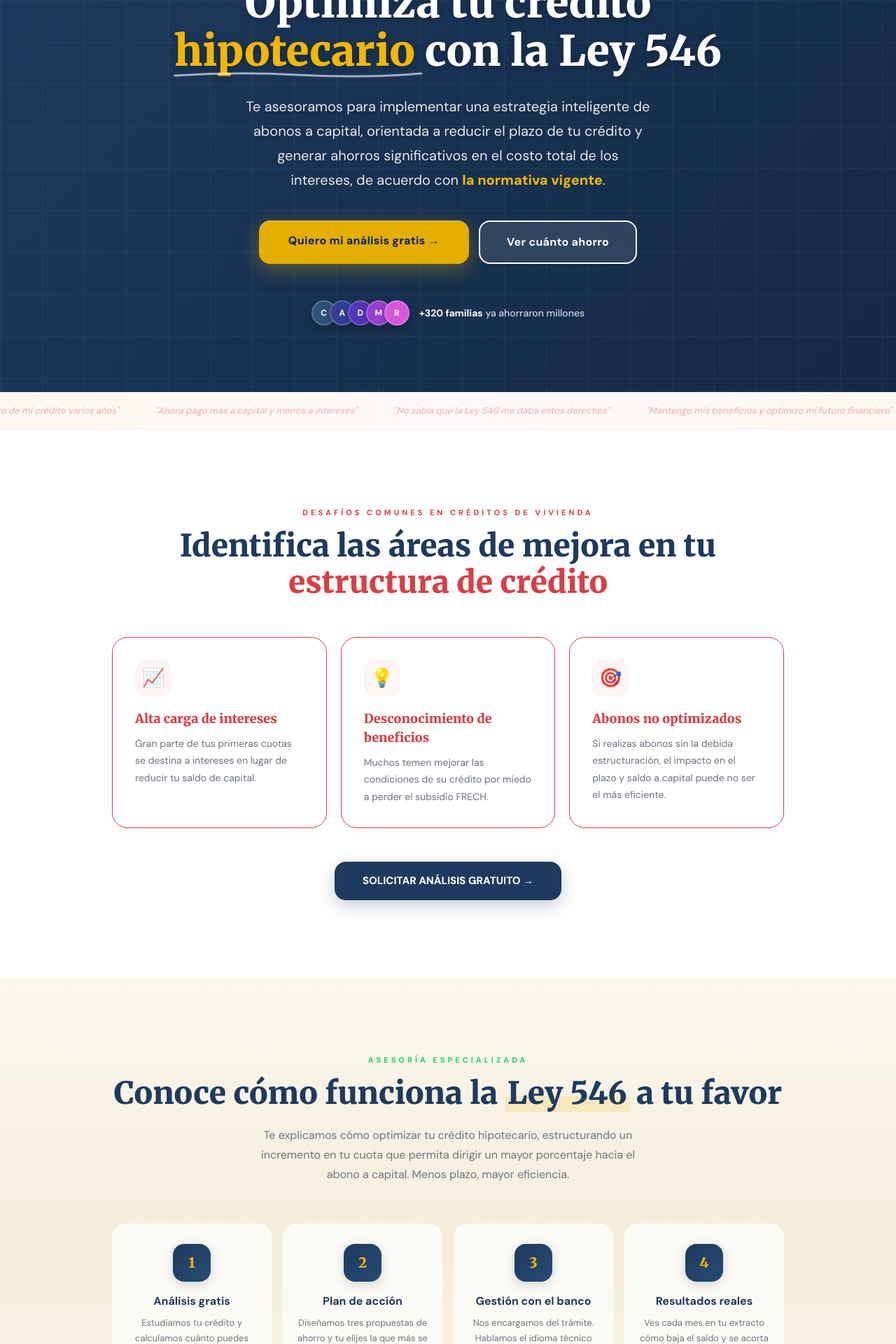
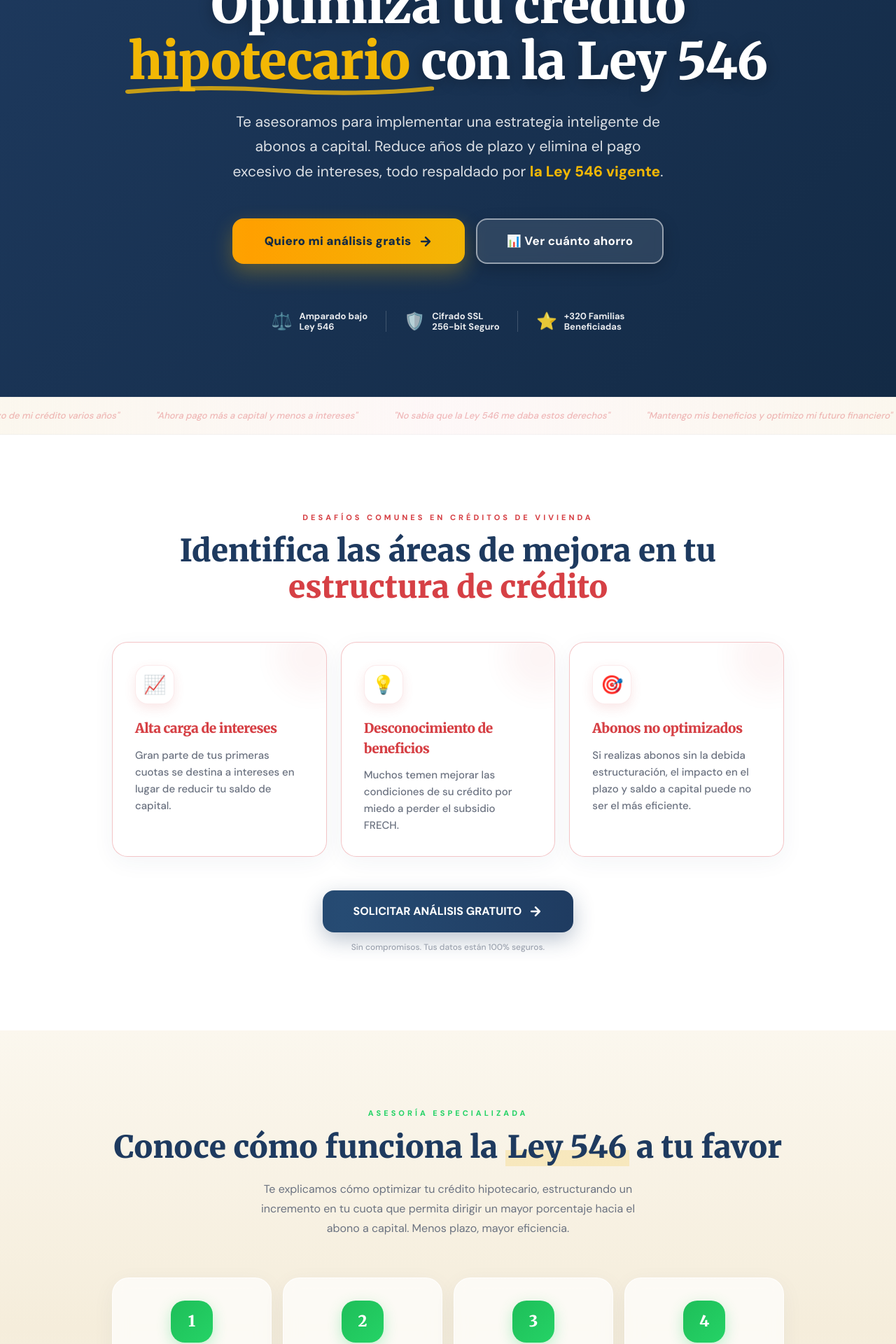
Before and after one commit to icodecauseiloveit/miguiafinanciero, a Next.js app: page / in a window 1280 px wide. Shown: the part 240-2160 px from the top of the page at 70% size. Built offline with nearby package versions, Linux system fonts and the light colour scheme.

Commit message:
Implement landing redesign proposal

```diff
--- a/src/app/globals.css
+++ b/src/app/globals.css
@@ -64,3 +64,34 @@ body {
   background: var(--white);
   color: var(--blue);
 }
+
+.mesh-bg {
+  background-color: var(--cream);
+  background-image:
+    radial-gradient(at 0% 0%, hsla(212, 51%, 24%, 0.05) 0px, transparent 50%),
+    radial-gradient(at 100% 0%, hsla(45, 96%, 48%, 0.06) 0px, transparent 50%),
+    radial-gradient(at 100% 100%, hsla(212, 51%, 24%, 0.04) 0px, transparent 50%),
+    radial-gradient(at 0% 100%, hsla(45, 96%, 48%, 0.04) 0px, transparent 50%);
+  background-size: 150% 150%;
+  animation: mesh-movement 15s ease infinite alternate;
+}
+
+@keyframes mesh-movement {
+  0% { background-position: 0% 0%; }
+  100% { background-position: 100% 100%; }
+}
+
+.glass-card {
+  background: rgba(255, 255, 255, 0.7);
+  backdrop-filter: blur(10px);
+  -webkit-backdrop-filter: blur(10px);
+  border: 1px solid rgba(255, 255, 255, 0.8);
+  box-shadow: 0 8px 32px rgba(30, 58, 95, 0.05);
+}
+
+.text-gradient {
+  background: linear-gradient(to right, var(--blue), var(--blue-mid), var(--yellow-muted));
+  -webkit-background-clip: text;
+  -webkit-text-fill-color: transparent;
+  background-clip: text;
+}
--- a/src/components/landing-gads/Hero.tsx
+++ b/src/components/landing-gads/Hero.tsx
@@ -10,85 +10,96 @@ export function Hero({ onContactClick, onSimClick }: HeroProps) {
     <section style={{
       minHeight: "100vh", display: "flex", flexDirection: "column", justifyContent: "center",
       padding: "130px 28px 90px", position: "relative", overflow: "hidden",
-      background: `linear-gradient(135deg, var(--blue), var(--blue-dark))`,
+      background: `linear-gradient(135deg, var(--blue), var(--blue-dark))`
     }}>
-      {/* Subtle grid pattern */}
-      <div style={{ position: "absolute", inset: 0, opacity: 0.05, backgroundImage: `linear-gradient(var(--white) 1px, transparent 1px), linear-gradient(90deg, var(--white) 1px, transparent 1px)`, backgroundSize: "60px 60px", pointerEvents: "none" }} />
+      {/* Background decoration removed per user request */}
 
-      <div style={{ maxWidth: 820, margin: "0 auto", textAlign: "center", position: "relative", zIndex: 1 }}>
-        {/* Alert */}
+      <div style={{ maxWidth: 1000, margin: "0 auto", textAlign: "center", position: "relative", zIndex: 1 }}>
+        {/* Alert Pill */}
         <div style={{
-          display: "inline-flex", alignItems: "center", gap: 8,
-          padding: "9px 22px", borderRadius: 40,
-          background: "rgba(255,255,255,0.1)", border: "1px solid rgba(255,255,255,0.2)",
+          display: "inline-flex", alignItems: "center", gap: 10,
+          padding: "10px 24px", borderRadius: 40,
+          background: "rgba(255, 255, 255, 0.1)", border: "1px solid rgba(255, 255, 255, 0.2)",
           marginBottom: 36, animation: "fadeUp 0.4s ease",
-          backdropFilter: "blur(4px)",
+          backdropFilter: "blur(8px)",
         }}>
-          <span style={{ width: 7, height: 7, borderRadius: "50%", background: "#4CAF50", animation: "pulse 2s infinite" }} />
-          <span style={{ color: "var(--white)", fontSize: 12.5, fontWeight: 600, letterSpacing: 0.2 }}>Conoce las alternativas para optimizar tu crédito.</span>
+          <span style={{ width: 8, height: 8, borderRadius: "50%", background: "var(--green)", animation: "pulse 2s infinite", boxShadow: "0 0 10px var(--green)" }} />
+          <span style={{ color: "var(--white)", fontSize: 13, fontWeight: 700, letterSpacing: 0.5, textTransform: "uppercase" }}>Evaluación Inicial 100% Gratuita</span>
         </div>
 
         <h1 style={{
           fontFamily: "var(--font-merriweather)",
-          fontSize: "clamp(32px, 5.2vw, 60px)", fontWeight: 900,
-          lineHeight: 1.15, margin: "0 0 28px", color: "var(--white)",
+          fontSize: "clamp(36px, 6vw, 72px)", fontWeight: 900,
+          lineHeight: 1.12, margin: "0 0 28px", color: "var(--white)",
           animation: "fadeUp 0.6s ease",
-          textShadow: "0 2px 10px rgba(0,0,0,0.3)",
+          letterSpacing: "-1px",
+          textShadow: "0 4px 20px rgba(0,0,0,0.3)"
         }}>
-          Optimiza tu crédito<br />
-          <span style={{ position: "relative", display: "inline-block" }}>
-            <span style={{ color: "var(--yellow)" }}>hipotecario</span>
-            <svg style={{ position: "absolute", bottom: -5, left: -2, width: "104%", height: 12 }} viewBox="0 0 200 12" preserveAspectRatio="none">
-              <path d="M2 8 Q50 2 100 7 Q150 12 198 5" fill="none" stroke="var(--white)" strokeWidth="3" strokeLinecap="round" opacity="0.6" />
+          Optimiza tu crédito{" "}
+          <span style={{ color: "var(--yellow)", position: "relative", display: "inline-block", textShadow: "none" }}>
+            hipotecario
+            <svg style={{ position: "absolute", bottom: -8, left: -5, width: "110%", height: 18 }} viewBox="0 0 200 12" preserveAspectRatio="none">
+              <path d="M2 8 Q50 2 100 7 Q150 12 198 5" fill="none" stroke="var(--yellow)" strokeWidth="4" strokeLinecap="round" opacity="0.8" />
             </svg>
           </span>{" "}
           con la Ley 546
         </h1>
 
         <p style={{
-          fontSize: "clamp(15px, 2.2vw, 20px)", color: "rgba(255,255,255,0.9)", lineHeight: 1.75,
-          maxWidth: 580, margin: "0 auto 40px", animation: "fadeUp 0.8s ease",
-          textShadow: "0 1px 4px rgba(0,0,0,0.2)",
+          fontSize: "clamp(16px, 2.2vw, 21px)", color: "rgba(255, 255, 255, 0.85)", lineHeight: 1.7,
+          maxWidth: 640, margin: "0 auto 48px", animation: "fadeUp 0.8s ease",
+          fontWeight: 400
         }}>
-          Te asesoramos para implementar una estrategia inteligente de abonos a capital, orientada a reducir el plazo de tu crédito y generar ahorros significativos en el costo total de los intereses, de acuerdo con{" "}
-          <strong style={{ color: "var(--yellow)", fontWeight: 800 }}>la normativa vigente</strong>.
+          Te asesoramos para implementar una estrategia inteligente de abonos a capital. Reduce años de plazo y elimina el pago excesivo de intereses, todo respaldado por{" "}
+          <strong style={{ color: "var(--yellow)", fontWeight: 800 }}>la Ley 546 vigente</strong>.
         </p>
 
-        <div style={{ display: "flex", gap: 14, justifyContent: "center", flexWrap: "wrap", animation: "fadeUp 1s ease" }}>
+        <div style={{ display: "flex", gap: 16, justifyContent: "center", flexWrap: "wrap", animation: "fadeUp 1s ease" }}>
           <a href="/formulario" style={{
-            display: "inline-block", padding: "17px 42px", borderRadius: 16, border: "none", cursor: "pointer",
-            background: "#e4ae00",
-            color: "#112166", fontSize: 16, fontWeight: 800, letterSpacing: 0.3, textDecoration: "none",
-            boxShadow: `0 8px 28px rgba(228, 174, 0, 0.35), inset 0 1px 0 rgba(255,255,255,0.3)`,
-            transition: "all 0.3s cubic-bezier(.22,1,.36,1)",
+            display: "inline-flex", alignItems: "center", gap: 10, padding: "18px 46px", borderRadius: 16, border: "none", cursor: "pointer",
+            background: "linear-gradient(90deg, #F2B705 0%, #FFA000 50%, #F2B705 100%)", backgroundSize: "200% auto",
+            color: "var(--blue-dark)", fontSize: 17, fontWeight: 900, letterSpacing: 0.3, textDecoration: "none",
+            boxShadow: `0 12px 30px rgba(242, 183, 5, 0.3)`,
+            transition: "all 0.3s cubic-bezier(.22,1,.36,1)", animation: "shimmer 4s infinite linear"
           }}
-          >Quiero mi análisis gratis →</a>
+          onMouseEnter={e => { e.currentTarget.style.transform = "translateY(-4px)"; e.currentTarget.style.boxShadow = "0 16px 40px rgba(242, 183, 5, 0.4)"; }}
+          onMouseLeave={e => { e.currentTarget.style.transform = "translateY(0)"; e.currentTarget.style.boxShadow = "0 12px 30px rgba(242, 183, 5, 0.3)"; }}
+          >
+            Quiero mi análisis gratis
+            <svg width="20" height="20" viewBox="0 0 24 24" fill="none" stroke="currentColor" strokeWidth="3" strokeLinecap="round" strokeLinejoin="round">
+              <path d="M5 12h14M12 5l7 7-7 7" />
+            </svg>
+          </a>
           <button onClick={onSimClick} style={{
-            padding: "17px 38px", borderRadius: 16, cursor: "pointer",
-            background: "rgba(255,255,255,0.1)", border: `2px solid var(--white)`,
-            color: "var(--white)", fontSize: 16, fontWeight: 700, letterSpacing: 0.3,
-            backdropFilter: "blur(8px)", transition: "all 0.25s ease",
+            padding: "18px 42px", borderRadius: 16, cursor: "pointer",
+            background: "rgba(255, 255, 255, 0.1)", border: `2px solid rgba(255, 255, 255, 0.5)`,
+            color: "var(--white)", fontSize: 17, fontWeight: 700, letterSpacing: 0.3,
+            boxShadow: "0 8px 24px rgba(0,0,0,0.2)", transition: "all 0.25s ease",
+            backdropFilter: "blur(8px)"
           }}
-          >Ver cuánto ahorro</button>
+          onMouseEnter={e => { e.currentTarget.style.background = "rgba(255, 255, 255, 0.2)"; e.currentTarget.style.transform = "translateY(-2px)"; }}
+          onMouseLeave={e => { e.currentTarget.style.background = "rgba(255, 255, 255, 0.1)"; e.currentTarget.style.transform = "translateY(0)"; }}
+          >
+            📊 Ver cuánto ahorro
+          </button>
         </div>
 
-        {/* Social proof */}
-        <div style={{ marginTop: 52, display: "flex", alignItems: "center", justifyContent: "center", gap: 14, animation: "fadeUp 1.2s ease" }}>
-          <div style={{ display: "flex" }}>
-            {["C", "A", "D", "M", "R"].map((l, i) => (
-              <div key={i} style={{
-                width: 36, height: 36, borderRadius: "50%",
-                background: `hsl(${210 + i * 22}, ${45 + i * 5}%, ${32 + i * 7}%)`,
-                border: `2.5px solid rgba(255,255,255,0.2)`,
-                display: "flex", alignItems: "center", justifyContent: "center",
-                marginLeft: i > 0 ? -10 : 0, fontSize: 12, fontWeight: 700, color: "white",
-                boxShadow: "0 4px 12px rgba(0,0,0,0.25)",
-              }}>{l}</div>
-            ))}
+        {/* Trust Badges */}
+        <div style={{ marginTop: 64, display: "flex", alignItems: "center", justifyContent: "center", gap: "2vw", flexWrap: "wrap", animation: "fadeUp 1.2s ease", opacity: 0.9 }}>
+          <div style={{ display: "flex", alignItems: "center", gap: 10 }}>
+            <span style={{ fontSize: 24 }}>⚖️</span>
+            <span style={{ color: "var(--white)", fontSize: 13, fontWeight: 700, textAlign: "left", lineHeight: 1.2 }}>Amparado bajo<br/>Ley 546</span>
           </div>
-          <p style={{ color: "rgba(255,255,255,0.8)", fontSize: 14, margin: 0, fontWeight: 500 }}>
-            <strong style={{ color: "var(--white)" }}>+320 familias</strong> ya ahorraron millones
-          </p>
+          <div style={{ width: 1, height: 30, background: "rgba(255,255,255,0.2)" }} />
+          <div style={{ display: "flex", alignItems: "center", gap: 10 }}>
+            <span style={{ fontSize: 24 }}>🛡️</span>
+            <span style={{ color: "var(--white)", fontSize: 13, fontWeight: 700, textAlign: "left", lineHeight: 1.2 }}>Cifrado SSL<br/>256-bit Seguro</span>
+          </div>
+          <div style={{ width: 1, height: 30, background: "rgba(255,255,255,0.2)" }} />
+          <div style={{ display: "flex", alignItems: "center", gap: 10 }}>
+            <span style={{ fontSize: 24 }}>⭐</span>
+            <span style={{ color: "var(--white)", fontSize: 13, fontWeight: 700, textAlign: "left", lineHeight: 1.2 }}>+320 Familias<br/>Beneficiadas</span>
+          </div>
         </div>
       </div>
     </section>
--- a/src/components/landing-gads/ProblemSection.tsx
+++ b/src/components/landing-gads/ProblemSection.tsx
@@ -11,7 +11,7 @@ export function ProblemSection({ id }: { id?: string }) {
   ];
 
   return (
-    <Section id={id} bg="var(--white)">
+    <Section id={id} className="mesh-bg">
       <FadeIn>
         <SectionLabel text="Desafíos comunes en créditos de vivienda" color="var(--red)" />
         <SectionHeading>
@@ -22,20 +22,30 @@ export function ProblemSection({ id }: { id?: string }) {
       <div style={{ display: "grid", gridTemplateColumns: "repeat(auto-fit, minmax(260px, 1fr))", gap: 20 }}>
         {problems.map((item, i) => (
           <FadeIn key={i} delay={i * 0.1}>
-            <div style={{
-              background: "var(--white)", borderRadius: 22, padding: 32,
-              border: `1.5px solid var(--red)`, height: "100%",
-              boxShadow: "0 4px 20px rgba(30,58,95,0.04)",
-              transition: "all 0.35s cubic-bezier(.22,1,.36,1)",
-              cursor: "default",
-            }}>
+            <div
+              className="glass-card"
+              style={{
+                borderRadius: 22, padding: 32,
+                border: `1.5px solid rgba(214, 64, 69, 0.3)`, height: "100%",
+                transition: "all 0.35s cubic-bezier(.22,1,.36,1)",
+                cursor: "pointer",
+                position: "relative",
+                overflow: "hidden"
+              }}
+              onMouseEnter={e => { e.currentTarget.style.transform = "translateY(-6px)"; e.currentTarget.style.boxShadow = "0 15px 40px rgba(214, 64, 69, 0.15)"; e.currentTarget.style.borderColor = "var(--red)"; }}
+              onMouseLeave={e => { e.currentTarget.style.transform = "translateY(0)"; e.currentTarget.style.boxShadow = "0 8px 32px rgba(30, 58, 95, 0.05)"; e.currentTarget.style.borderColor = "rgba(214, 64, 69, 0.3)"; }}
+            >
+              {/* Decorative gradient blob inside card */}
+              <div style={{ position: "absolute", top: -30, right: -30, width: 100, height: 100, background: "var(--red)", opacity: 0.05, borderRadius: "50%", filter: "blur(20px)" }} />
+
               <div style={{
-                width: 52, height: 52, borderRadius: 14, marginBottom: 18,
-                background: "var(--red-soft)", display: "flex", alignItems: "center", justifyContent: "center",
-                fontSize: 26,
+                width: 56, height: 56, borderRadius: 18, marginBottom: 20,
+                background: "var(--white)", display: "flex", alignItems: "center", justifyContent: "center",
+                fontSize: 26, boxShadow: "0 6px 16px rgba(214, 64, 69, 0.12)",
+                border: "1px solid rgba(214, 64, 69, 0.1)"
               }}>{item.icon}</div>
-              <h3 style={{ color: "var(--red)", fontSize: 18, fontWeight: 800, marginBottom: 10, fontFamily: "var(--font-merriweather)" }}>{item.title}</h3>
-              <p style={{ color: "var(--gray)", fontSize: 14, lineHeight: 1.75, margin: 0 }}>{item.desc}</p>
+              <h3 style={{ color: "var(--red)", fontSize: 19, fontWeight: 800, marginBottom: 12, fontFamily: "var(--font-merriweather)", letterSpacing: "-0.5px" }}>{item.title}</h3>
+              <p style={{ color: "var(--gray)", fontSize: 15, lineHeight: 1.6, margin: 0, fontWeight: 500 }}>{item.desc}</p>
             </div>
           </FadeIn>
         ))}
--- a/src/components/landing-gads/SolucionSection.tsx
+++ b/src/components/landing-gads/SolucionSection.tsx
@@ -6,7 +6,7 @@ import { CTAButton } from "../ui/CTAButton";
 export function SolucionSection({ id }: { id?: string }) {
   const steps = [
     { s: "1", t: "Análisis gratis", d: "Estudiamos tu crédito y calculamos cuánto puedes ahorrarte. Sin costo." },
-    { s: "2", t: "Plan de acción", d: "Diseñamos tres propuestas de ahorro y tu elijes la que más se adapta a tu realidad financiera." },
+    { s: "2", t: "Plan de acción", d: "Diseñamos tres propuestas de ahorro y tú eliges la que más se adapta a ti." },
     { s: "3", t: "Gestión con el banco", d: "Nos encargamos del trámite. Hablamos el idioma técnico por ti." },
     { s: "4", t: "Resultados reales", d: "Ves cada mes en tu extracto cómo baja el saldo y se acorta el plazo." },
   ];
@@ -25,23 +25,26 @@ export function SolucionSection({ id }: { id?: string }) {
       <div style={{ display: "grid", gridTemplateColumns: "repeat(auto-fit, minmax(200px, 1fr))", gap: 16 }}>
         {steps.map((item, i) => (
           <FadeIn key={i} delay={i * 0.08}>
-            <div style={{
-              textAlign: "center", padding: "28px 20px",
-              background: "rgba(255,255,255,0.7)", borderRadius: 20,
-              backdropFilter: "blur(8px)",
-              border: "1px solid rgba(255,255,255,0.8)",
-              transition: "all 0.3s ease",
-            }}>
+            <div
+              className="glass-card"
+              style={{
+                textAlign: "center", padding: "32px 20px",
+                borderRadius: 24, cursor: "default",
+                transition: "all 0.4s cubic-bezier(.22,1,.36,1)",
+              }}
+              onMouseEnter={e => { e.currentTarget.style.transform = "translateY(-6px)"; e.currentTarget.style.boxShadow = "0 15px 35px rgba(37, 211, 102, 0.1)"; }}
+              onMouseLeave={e => { e.currentTarget.style.transform = "translateY(0)"; e.currentTarget.style.boxShadow = "0 8px 32px rgba(30, 58, 95, 0.05)"; }}
+            >
               <div style={{
-                width: 54, height: 54, borderRadius: 16, margin: "0 auto 16px",
-                background: `linear-gradient(135deg, var(--blue), var(--blue-mid))`,
+                width: 60, height: 60, borderRadius: 20, margin: "0 auto 20px",
+                background: `linear-gradient(135deg, var(--green-dark), var(--green))`,
                 display: "flex", alignItems: "center", justifyContent: "center",
-                fontSize: 20, fontWeight: 900, color: "var(--yellow)",
+                fontSize: 22, fontWeight: 900, color: "var(--white)",
                 fontFamily: "var(--font-merriweather)",
-                boxShadow: "0 4px 16px rgba(30,58,95,0.2)",
+                boxShadow: "0 6px 20px rgba(37, 211, 102, 0.3)",
               }}>{item.s}</div>
-              <h4 style={{ fontSize: 16, fontWeight: 700, marginBottom: 8, color: "var(--blue)" }}>{item.t}</h4>
-              <p style={{ color: "var(--gray)", fontSize: 13, lineHeight: 1.65, margin: 0 }}>{item.d}</p>
+              <h4 style={{ fontSize: 17, fontWeight: 800, marginBottom: 10, color: "var(--blue)" }}>{item.t}</h4>
+              <p style={{ color: "var(--gray)", fontSize: 14, lineHeight: 1.6, margin: 0 }}>{item.d}</p>
             </div>
           </FadeIn>
         ))}
--- a/src/components/landing/SimuladorSection.tsx
+++ b/src/components/landing/SimuladorSection.tsx
@@ -268,13 +268,13 @@ function Simulador() {
               </div>
 
               {/* Caja de ahorro */}
-              <div className="rounded-3xl bg-gradient-to-br from-[var(--cream)] to-[var(--cream-deep)] border-2 border-[#e4ae00] shadow-lg text-center transform transition-transform hover:scale-[1.02]" style={{ padding: "clamp(12px, 2vw, 20px)" }}>
+              <div className="rounded-3xl bg-gradient-to-br from-[var(--cream)] to-[var(--cream-deep)] border-2 border-[#e4ae00] text-center transform transition-all hover:scale-[1.02]" style={{ padding: "clamp(12px, 2vw, 20px)", boxShadow: "0 10px 40px rgba(37, 211, 102, 0.2), 0 0 0 1px rgba(242, 183, 5, 0.3)" }}>
                 <p className="text-blue-900 text-xs sm:text-sm font-bold uppercase tracking-widest mb-2">Tu ahorro proyectado sería de</p>
                 <motion.p
                   initial={{ scale: 0.5, opacity: 0 }} animate={{ scale: 1, opacity: 1 }} transition={{ type: "spring", delay: 0.4 }}
-                  className="text-4xl sm:text-5xl lg:text-6xl text-blue-900 font-black mb-2 leading-none" style={{ fontFamily: "var(--font-merriweather)" }}
+                  className="text-4xl sm:text-5xl lg:text-6xl text-blue-900 font-black mb-2 leading-none" style={{ fontFamily: "var(--font-merriweather)", textShadow: "0 2px 10px rgba(37,211,102,0.3)" }}
                 >
-                  {fmt(ahorro)}
+                  <span className="text-gradient">{fmt(ahorro)}</span>
                 </motion.p>
                 <p className="text-blue-800 text-base sm:text-xl font-medium mt-4">
                   Terminarías de pagar <strong className="font-black text-yellow-700 bg-yellow-100 px-3 py-1 rounded-md">{aniosSaved} años antes</strong>.
--- a/src/components/ui/CTAButton.tsx
+++ b/src/components/ui/CTAButton.tsx
@@ -1,23 +1,31 @@
 import Link from "next/link";
 import { FadeIn } from "./FadeIn";
 
-export function CTAButton({ text = "SOLICITAR ANÁLISIS GRATUITO →", className = "", style = {} }: { text?: string, className?: string, style?: React.CSSProperties }) {
+export function CTAButton({ text = "SOLICITAR ANÁLISIS GRATUITO", className = "", style = {} }: { text?: string, className?: string, style?: React.CSSProperties }) {
   return (
     <FadeIn delay={0.2}>
       <div style={{ textAlign: "center", marginTop: 48, ...style }} className={className}>
         <Link
           href="/formulario"
           style={{
-            display: "inline-block", padding: "16px 40px", borderRadius: 16,
-            background: "var(--blue)", color: "var(--white)", fontSize: 15, fontWeight: 800,
-            textDecoration: "none", boxShadow: "0 8px 24px rgba(30,58,95,0.25)",
+            display: "inline-flex", alignItems: "center", gap: 10,
+            padding: "18px 44px", borderRadius: 16,
+            background: "linear-gradient(90deg, var(--blue) 0%, var(--blue-mid) 50%, var(--blue) 100%)",
+            backgroundSize: "200% auto",
+            color: "var(--white)", fontSize: 16, fontWeight: 800,
+            textDecoration: "none", boxShadow: "0 10px 30px rgba(30,58,95,0.3)",
             transition: "all 0.3s ease",
+            animation: "shimmer 4s infinite linear"
           }}
-          onMouseEnter={e => { e.currentTarget.style.transform = "translateY(-3px)"; e.currentTarget.style.boxShadow = "0 12px 30px rgba(30,58,95,0.3)"; }}
-          onMouseLeave={e => { e.currentTarget.style.transform = "translateY(0)"; e.currentTarget.style.boxShadow = "0 8px 24px rgba(30,58,95,0.25)"; }}
+          onMouseEnter={e => { e.currentTarget.style.transform = "translateY(-4px) scale(1.02)"; e.currentTarget.style.boxShadow = "0 15px 35px rgba(30,58,95,0.4)"; }}
+          onMouseLeave={e => { e.currentTarget.style.transform = "translateY(0) scale(1)"; e.currentTarget.style.boxShadow = "0 10px 30px rgba(30,58,95,0.3)"; }}
         >
           {text}
+          <svg width="20" height="20" viewBox="0 0 24 24" fill="none" stroke="currentColor" strokeWidth="3" strokeLinecap="round" strokeLinejoin="round">
+            <path d="M5 12h14M12 5l7 7-7 7" />
+          </svg>
         </Link>
+        <p style={{ color: "var(--gray-light)", fontSize: 12, marginTop: 12, fontWeight: 500 }}>Sin compromisos. Tus datos están 100% seguros.</p>
       </div>
     </FadeIn>
   );
--- a/src/components/ui/Section.tsx
+++ b/src/components/ui/Section.tsx
@@ -7,11 +7,12 @@ interface SectionProps {
   id?: string;
   padY?: string;
   innerRef?: React.RefObject<HTMLElement | null>;
+  className?: string;
 }
 
-export function Section({ children, bg, id, padY = "110px", innerRef }: SectionProps) {
+export function Section({ children, bg, id, padY = "110px", innerRef, className = "" }: SectionProps) {
   return (
-    <section ref={innerRef} id={id} style={{ padding: `${padY} 28px`, background: bg || "var(--white)", position: "relative" }}>
+    <section ref={innerRef} id={id} className={className} style={{ padding: `${padY} 28px`, background: bg || "var(--white)", position: "relative" }}>
       <div style={{ maxWidth: 960, margin: "0 auto", position: "relative", zIndex: 1 }}>
         {children}
       </div>
```
Also changed, not shown: src/components/landing-gads/TestimonialsSection.tsx (+43 -15 lines), src/components/landing/GuaranteeSection.tsx (+42 -29 lines).
